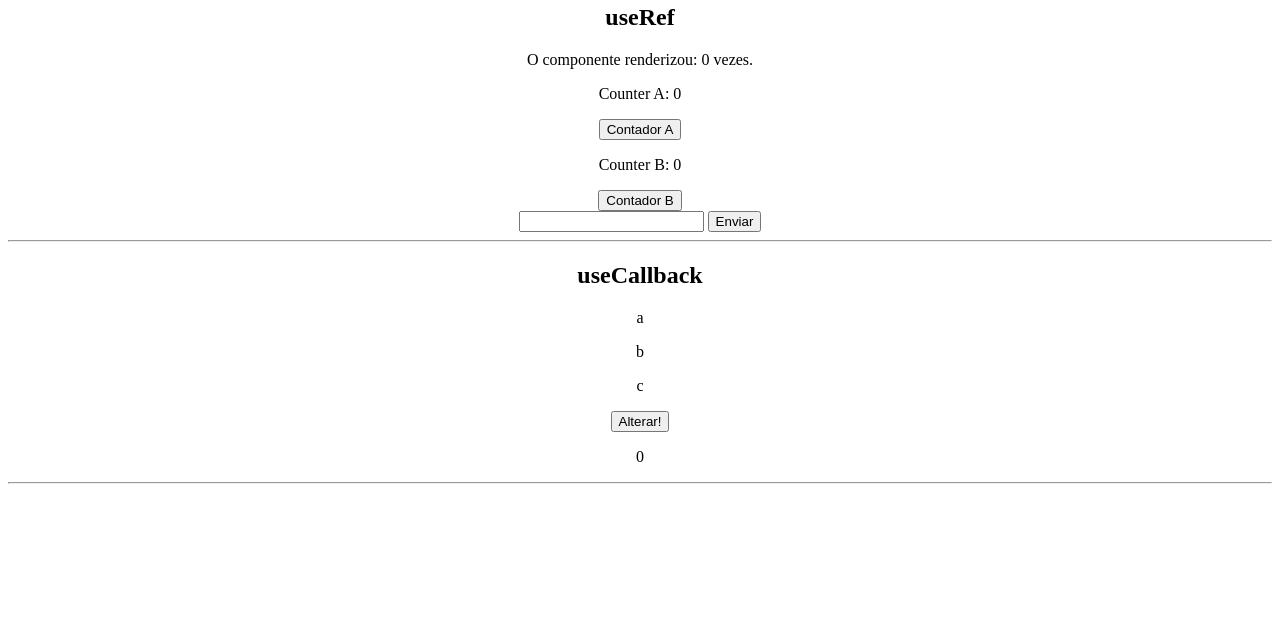
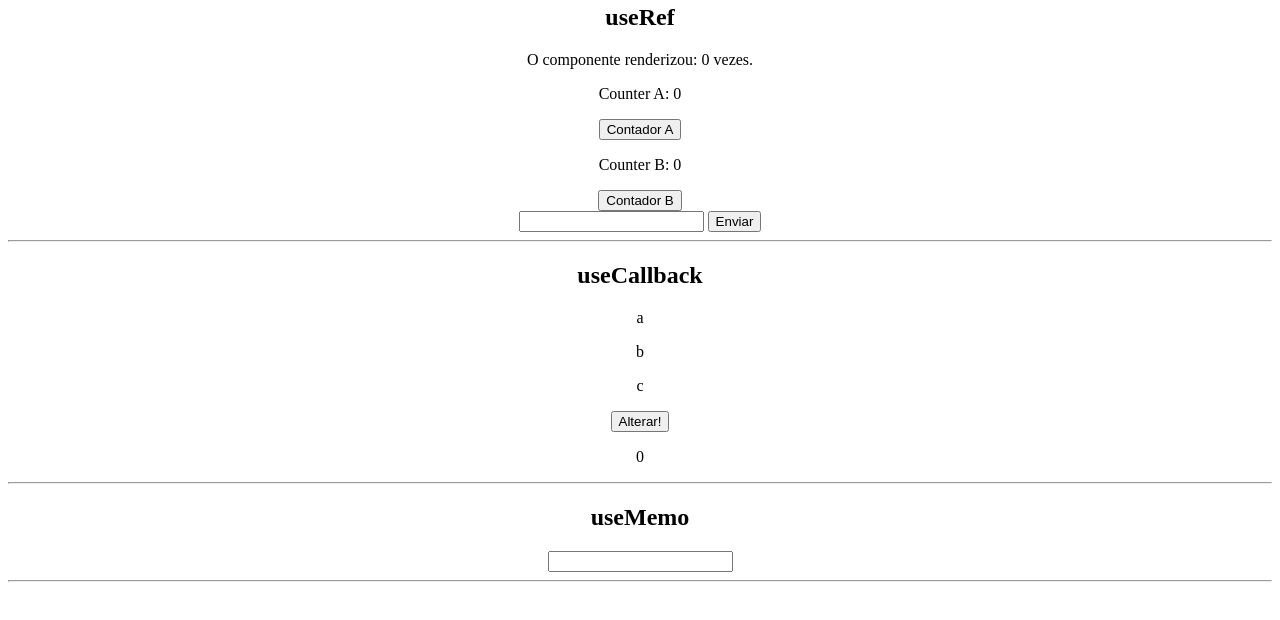
Before and after one commit to sucodelarangela/miniblog, a React (Create React App) app in the folder 11_HOOKS/reacthooks/: page / in a window 1280 px wide. Shown: the part 964-1584 px from the top of the page. Built offline with nearby package versions, Linux system fonts and the light colour scheme.

Commit message:
feat: useMemo example

```diff
--- /dev/null
+++ b/11_HOOKS/reacthooks/src/components/HookUseMemo.js
@@ -0,0 +1,29 @@
+import { useEffect, useMemo, useState } from "react";
+
+export const HookUseMemo = () => {
+  const [number, setNumber] = useState(0);
+  // const premiumNumbers = ['0', '100', '200']; // exemplo que gera o erro/warning
+  const premiumNumbers = useMemo(() => {
+    return ['0', '100', '200'];
+  }, []); // exemplo corrigido. Os valores serão sempre esses, sem re-renderizações
+
+  // o onChange força a renderização do componente e, consequentemente, do premiumNumbers. Porém, premiumNumbers não está sendo alterado. Para evitar que ele seja sempre executado, temos que envolver premiumNumbers em um useMemo.
+  useEffect(() => {
+    console.log('Premium numbers foi alterado');
+  }, [premiumNumbers]);
+
+  return (
+    <div>
+      <h2>useMemo</h2>
+      <input type="text" onChange={(e) => setNumber(e.target.value)} />
+      {premiumNumbers.includes(number) ? <p>Acertou o número</p> : ''}
+      <hr />
+    </div>
+  );
+}
+
+/*
+Garante a referência de um objeto, fazendo com que algo possa ser atrelado a uma referência e não a um valor (seria como dizer que tal objeto é único e terá um id ou chave única que pudesse, baseado nisso, fazer uma manipulação que só esse objeto terá essa possibilidade).
+Assim podemos condicionar useEffects a uma variável de maneira mais inteligente.
+useMemo e useCallback são bem similares em seus propósitos, sendo que um é para valores e o outros é para funções.
+*/
--- a/11_HOOKS/reacthooks/src/pages/Home/index.js
+++ b/11_HOOKS/reacthooks/src/pages/Home/index.js
@@ -7,6 +7,7 @@ import { useContext } from "react";
 import { SomeContext } from "components/HookUseContext"; // contexto
 import { HookUseRef } from "components/HookUseRef";
 import { HookUseCallback } from "components/HookUseCallback";
+import { HookUseMemo } from "components/HookUseMemo";
 
 const Home = () => {
     // extraímos o valor do contexto com useContext, passando como parâmetro o context que foi criado
@@ -22,6 +23,7 @@ const Home = () => {
             <hr />
             <HookUseRef />
             <HookUseCallback />
+            <HookUseMemo />
         </div>
     );
 };
```
